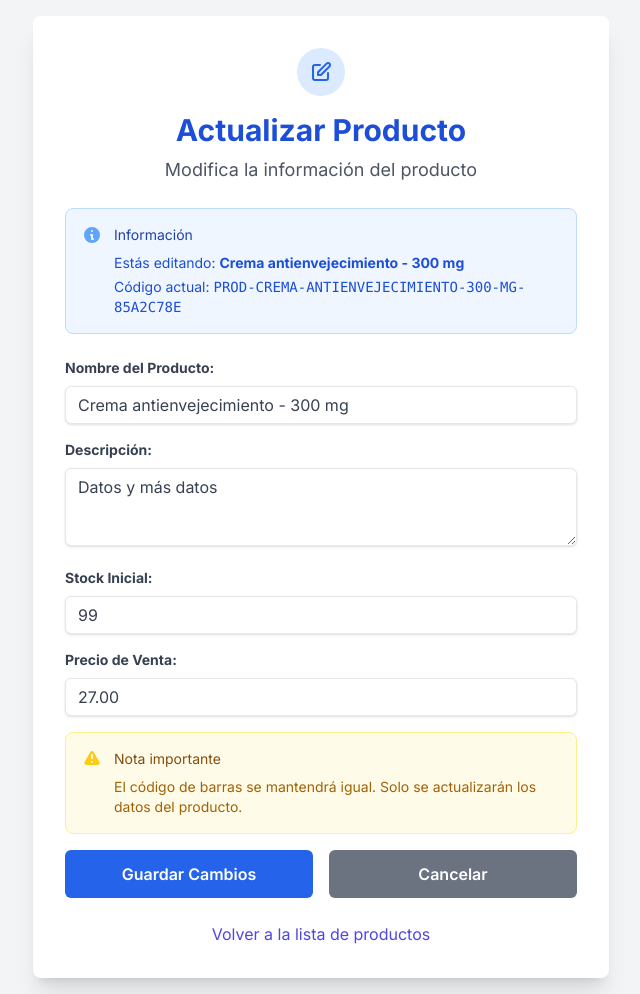
After one commit to Urarara01/django-effective-codebar-sales, a Django app: page /products/4/update/ in a window 1280 px wide. The commit adds this page. Shown: the whole page, without its empty margins (319-959 px from the left). Run offline with Django 5.2, Linux system fonts and the light colour scheme; a user stored in the database is signed in; data comes from the database, SQL or seed files in the repository; both versions use the stored data as it was after the commit; some libraries are stand-ins or nearby versions.

Commit message:
Modificación del producto implementado.

```diff
--- a/products/templates/products/product_detail.html
+++ b/products/templates/products/product_detail.html
@@ -34,6 +34,11 @@
             <a href="{% url 'product_list' %}" class="inline-block bg-indigo-500 hover:bg-indigo-600 text-white font-semibold py-2 px-5 rounded-md transition duration-300 ease-in-out mr-4">
                 Volver a la Lista
             </a>
+            {% if user.is_superuser %}
+                <a href="{% url 'product_update' product.pk %}" class="inline-block bg-green-600 hover:bg-green-700 text-white font-semibold py-2 px-5 rounded-md transition duration-300 ease-in-out mr-4">
+                    ✏️ Editar Producto
+                </a>
+            {% endif %}
             <a href="{% url 'home' %}" class="inline-block bg-gray-500 hover:bg-gray-600 text-white font-semibold py-2 px-5 rounded-md transition duration-300 ease-in-out">
                 Volver al Inicio
             </a>
--- /dev/null
+++ b/products/templates/products/product_update.html
@@ -0,0 +1,167 @@
+<!DOCTYPE html>
+<html lang="es">
+<head>
+    <meta charset="UTF-8">
+    <meta name="viewport" content="width=device-width, initial-scale=1.0">
+    <title>Actualizar Producto - {{ product.name }}</title>
+    <script src="https://cdn.tailwindcss.com"></script>
+    <link href="https://fonts.googleapis.com/css2?family=Inter:wght@400;600;700&display=swap" rel="stylesheet">
+    <style>
+        body {
+            font-family: 'Inter', sans-serif;
+        }
+    </style>
+</head>
+<body class="bg-gray-100 min-h-screen flex items-center justify-center p-4">
+    <div class="max-w-xl mx-auto bg-white p-8 rounded-lg shadow-xl w-full">
+        <div class="text-center mb-6">
+            <div class="mx-auto flex items-center justify-center h-12 w-12 rounded-full bg-blue-100 mb-4">
+                <svg class="h-6 w-6 text-blue-600" fill="none" viewBox="0 0 24 24" stroke="currentColor">
+                    <path stroke-linecap="round" stroke-linejoin="round" stroke-width="2" d="M11 5H6a2 2 0 00-2 2v11a2 2 0 002 2h11a2 2 0 002-2v-5m-1.414-9.414a2 2 0 112.828 2.828L11.828 15H9v-2.828l8.586-8.586z"/>
+                </svg>
+            </div>
+            <h1 class="text-3xl font-bold text-blue-700 mb-2">Actualizar Producto</h1>
+            <p class="text-gray-600 text-lg">Modifica la información del producto</p>
+        </div>
+
+        <div class="bg-blue-50 border border-blue-200 rounded-lg p-4 mb-6">
+            <div class="flex">
+                <div class="flex-shrink-0">
+                    <svg class="h-5 w-5 text-blue-400" viewBox="0 0 20 20" fill="currentColor">
+                        <path fill-rule="evenodd" d="M18 10a8 8 0 11-16 0 8 8 0 0116 0zm-7-4a1 1 0 11-2 0 1 1 0 012 0zM9 9a1 1 0 000 2v3a1 1 0 001 1h1a1 1 0 100-2v-3a1 1 0 00-1-1H9z" clip-rule="evenodd"/>
+                    </svg>
+                </div>
+                <div class="ml-3">
+                    <h3 class="text-sm font-medium text-blue-800">Información</h3>
+                    <div class="mt-2 text-sm text-blue-700">
+                        <p>Estás editando: <strong>{{ product.name }}</strong></p>
+                        <p class="mt-1">Código actual: <span class="font-mono">{{ product.barcode }}</span></p>
+                    </div>
+                </div>
+            </div>
+        </div>
+
+        <form method="post" class="space-y-4">
+            {% csrf_token %}
+
+            <div>
+                <label for="{{ form.name.id_for_label }}" class="block text-gray-700 text-sm font-bold mb-2">{{ form.name.label }}:</label>
+                {{ form.name }}
+                <p id="nameValidationMessage" class="text-sm mt-1"></p>
+                {% if form.name.errors %}
+                    <p class="text-red-500 text-xs italic">{{ form.name.errors }}</p>
+                {% endif %}
+            </div>
+
+            <div>
+                <label for="{{ form.description.id_for_label }}" class="block text-gray-700 text-sm font-bold mb-2">{{ form.description.label }}:</label>
+                {{ form.description }}
+                {% if form.description.errors %}
+                    <p class="text-red-500 text-xs italic">{{ form.description.errors }}</p>
+                {% endif %}
+            </div>
+
+            <div>
+                <label for="{{ form.stock.id_for_label }}" class="block text-gray-700 text-sm font-bold mb-2">{{ form.stock.label }}:</label>
+                {{ form.stock }}
+                {% if form.stock.errors %}
+                    <p class="text-red-500 text-xs italic">{{ form.stock.errors }}</p>
+                {% endif %}
+            </div>
+
+            <div>
+                <label for="{{ form.price.id_for_label }}" class="block text-gray-700 text-sm font-bold mb-2">{{ form.price.label }}:</label>
+                {{ form.price }}
+                {% if form.price.errors %}
+                    <p class="text-red-500 text-xs italic">{{ form.price.errors }}</p>
+                {% endif %}
+            </div>
+
+            <div class="bg-yellow-50 border border-yellow-200 rounded-lg p-4">
+                <div class="flex">
+                    <div class="flex-shrink-0">
+                        <svg class="h-5 w-5 text-yellow-400" viewBox="0 0 20 20" fill="currentColor">
+                            <path fill-rule="evenodd" d="M8.257 3.099c.765-1.36 2.722-1.36 3.486 0l5.58 9.92c.75 1.334-.213 2.98-1.742 2.98H4.42c-1.53 0-2.493-1.646-1.743-2.98l5.58-9.92zM11 13a1 1 0 11-2 0 1 1 0 012 0zm-1-8a1 1 0 00-1 1v3a1 1 0 002 0V6a1 1 0 00-1-1z" clip-rule="evenodd"/>
+                        </svg>
+                    </div>
+                    <div class="ml-3">
+                        <h3 class="text-sm font-medium text-yellow-800">Nota importante</h3>
+                        <div class="mt-2 text-sm text-yellow-700">
+                            <p>El código de barras se mantendrá igual. Solo se actualizarán los datos del producto.</p>
+                        </div>
+                    </div>
+                </div>
+            </div>
+
+            <div class="flex space-x-4">
+                <button type="submit" class="flex-1 bg-blue-600 hover:bg-blue-700 text-white font-semibold py-3 px-6 rounded-md transition duration-300 ease-in-out transform hover:scale-105 focus:outline-none focus:ring-2 focus:ring-blue-500 focus:ring-offset-2">
+                    Guardar Cambios
+                </button>
+
+                <a href="{% url 'product_detail' product.pk %}" class="flex-1 bg-gray-500 hover:bg-gray-600 text-white font-semibold py-3 px-6 rounded-md transition duration-300 ease-in-out text-center focus:outline-none focus:ring-2 focus:ring-gray-500 focus:ring-offset-2">
+                    Cancelar
+                </a>
+            </div>
+        </form>
+
+        <div class="mt-6 text-center">
+            <a href="{% url 'product_list' %}" class="text-indigo-600 hover:text-indigo-500 font-medium transition duration-300">
+                Volver a la lista de productos
+            </a>
+        </div>
+    </div>
+
+    <script>
+        document.addEventListener('DOMContentLoaded', function() {
+            const productNameInput = document.getElementById('id_name');
+            const nameValidationMessage = document.getElementById('nameValidationMessage');
+            const originalName = "{{ product.name|escapejs }}"; // Nombre original del producto
+            let typingTimer;
+            const doneTypingInterval = 500; // milliseconds
+
+            productNameInput.addEventListener('keyup', function() {
+                clearTimeout(typingTimer);
+                if (productNameInput.value) {
+                    typingTimer = setTimeout(checkNameUniqueness, doneTypingInterval);
+                } else {
+                    nameValidationMessage.textContent = '';
+                    nameValidationMessage.className = 'text-sm mt-1';
+                }
+            });
+
+            function checkNameUniqueness() {
+                const name = productNameInput.value.trim();
+                if (name.length === 0) {
+                    nameValidationMessage.textContent = '';
+                    nameValidationMessage.className = 'text-sm mt-1';
+                    return;
+                }
+
+                // Si el nombre no ha cambiado, no hacer validación
+                if (name.toLowerCase() === originalName.toLowerCase()) {
+                    nameValidationMessage.textContent = 'Nombre actual del producto.';
+                    nameValidationMessage.className = 'text-sm mt-1 text-blue-600';
+                    return;
+                }
+
+                fetch(`/products/check_name/?name=${encodeURIComponent(name)}&exclude_id={{ product.pk }}`)
+                    .then(response => response.json())
+                    .then(data => {
+                        if (data.is_unique) {
+                            nameValidationMessage.textContent = 'Nuevo nombre disponible.';
+                            nameValidationMessage.className = 'text-sm mt-1 text-green-600';
+                        } else {
+                            nameValidationMessage.textContent = 'Este nombre ya está en uso por otro producto.';
+                            nameValidationMessage.className = 'text-sm mt-1 text-red-600';
+                        }
+                    })
+                    .catch(error => {
+                        console.error('Error checking name uniqueness:', error);
+                        nameValidationMessage.textContent = 'Error al verificar el nombre.';
+                        nameValidationMessage.className = 'text-sm mt-1 text-red-600';
+                    });
+            }
+        });
+    </script>
+</body>
+</html>
--- a/products/urls.py
+++ b/products/urls.py
@@ -9,6 +9,7 @@ urlpatterns = [
     path('check_name/', views.check_product_name_unique, name='check_product_name_unique'), # Nueva URL para validar nombre
     path('<int:pk>/', views.product_detail, name='product_detail'),
     path('<int:pk>/delete/', views.product_delete, name='product_delete'), # Nueva URL para eliminar producto
+    path('<int:pk>/update/', views.product_update, name='product_update'), # Nueva URL para actualizar producto
 ]
 # Este archivo define las URLs específicas de la aplicación de productos.
 # - La URL raíz ('') muestra la lista de productos.
--- a/products/views.py
+++ b/products/views.py
@@ -48,8 +48,13 @@ def product_create(request):
 def check_product_name_unique(request):
     if request.method == 'GET':
         name = request.GET.get('name', '').strip()
+        exclude_id = request.GET.get('exclude_id', None)  # ID del producto a excluir (para edición)
+
         if name:
-            is_unique = not Product.objects.filter(name__iexact=name).exists()
+            queryset = Product.objects.filter(name__iexact=name)
+            if exclude_id:
+                queryset = queryset.exclude(pk=exclude_id)
+            is_unique = not queryset.exists()
             return JsonResponse({'is_unique': is_unique})
     return JsonResponse({'is_unique': False}, status=400) # Bad request if no name provided or not GET
 
@@ -61,3 +66,16 @@ def product_delete(request, pk):
         product.delete()
         return redirect('product_list')
     return render(request, 'products/product_confirm_delete.html', {'product': product})
+
+@login_required
+@user_passes_test(is_owner) # Solo el dueño puede acceder a esta vista
+def product_update(request, pk):
+    product = get_object_or_404(Product, pk=pk)
+    if request.method == 'POST':
+        form = ProductForm(request.POST, instance=product)
+        if form.is_valid():
+            form.save()
+            return redirect('product_list')
+    else:
+        form = ProductForm(instance=product)
+    return render(request, 'products/product_update.html', {'form': form, 'product': product})
```
Also changed, not shown: db.sqlite3.
